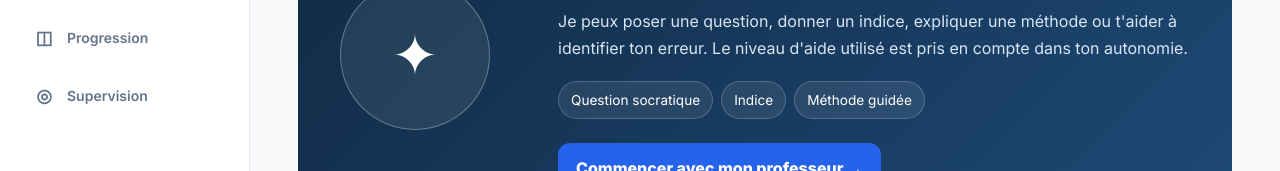
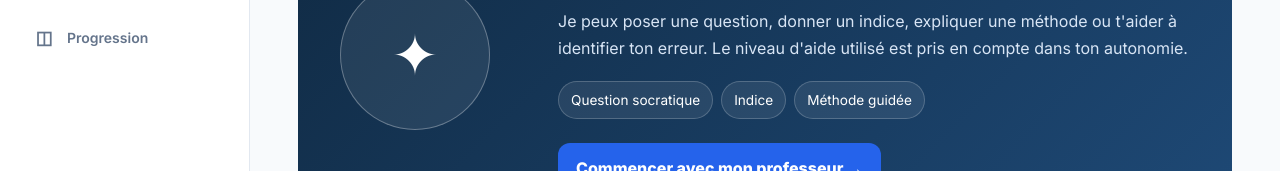
Before and after one commit to sowhatt/rkjo-ai-platform, a Next.js app in the folder apps/web/: page /education/tutor in a window 1280 px wide. Shown: the part 340-511 px from the top of the page. Built offline with nearby package versions, Linux system fonts and the light colour scheme.

Commit message:
feat(education): keep pilot navigation learner-first

```diff
--- a/apps/web/src/components/education/EducationShell.tsx
+++ b/apps/web/src/components/education/EducationShell.tsx
@@ -8,8 +8,7 @@ type EducationSection =
   | "courses"
   | "tutor"
   | "resources"
-  | "progress"
-  | "supervision";
+  | "progress";
 
 type EducationShellProps = {
   active: EducationSection;
@@ -46,12 +45,6 @@ const navigation = [
     href: "/education/progress",
     icon: "◫",
     label: "Progression",
-  },
-  {
-    key: "supervision" as const,
-    href: "/education/supervision",
-    icon: "◎",
-    label: "Supervision",
   },
 ];
 
```
